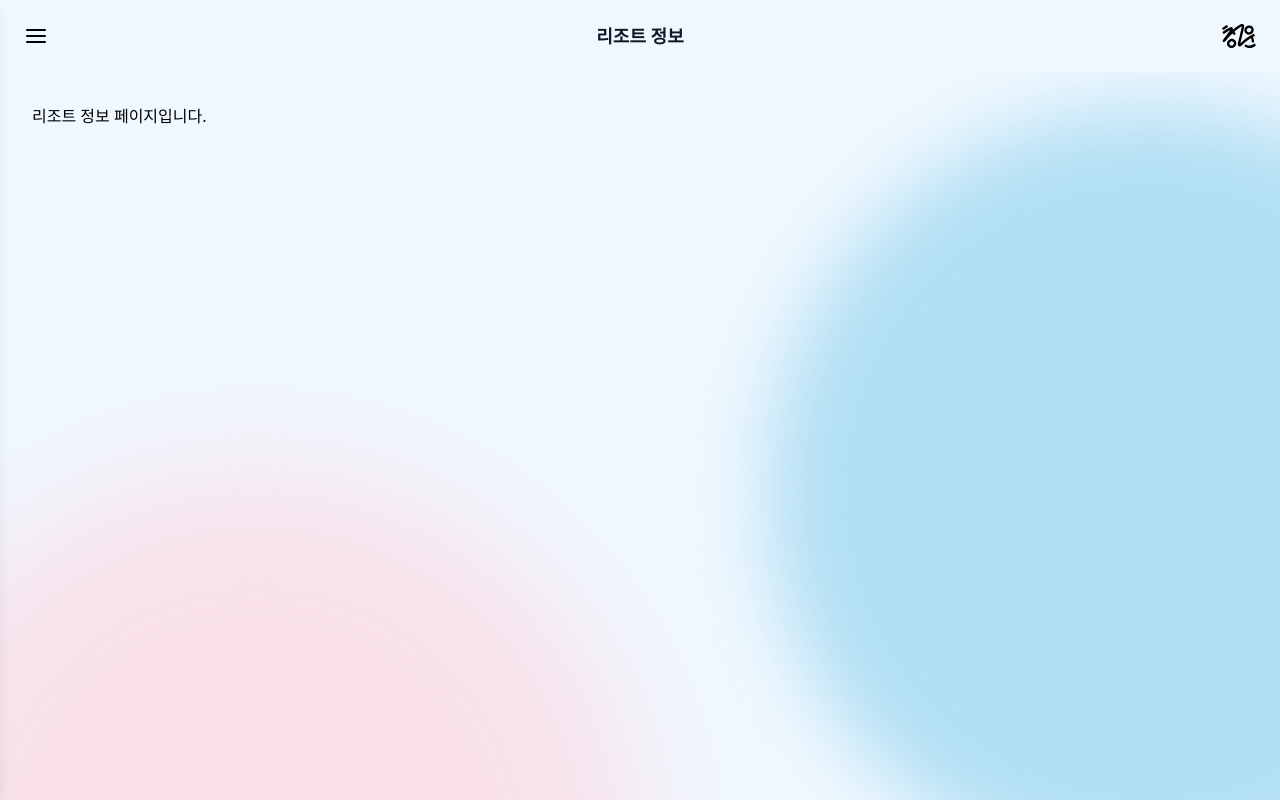
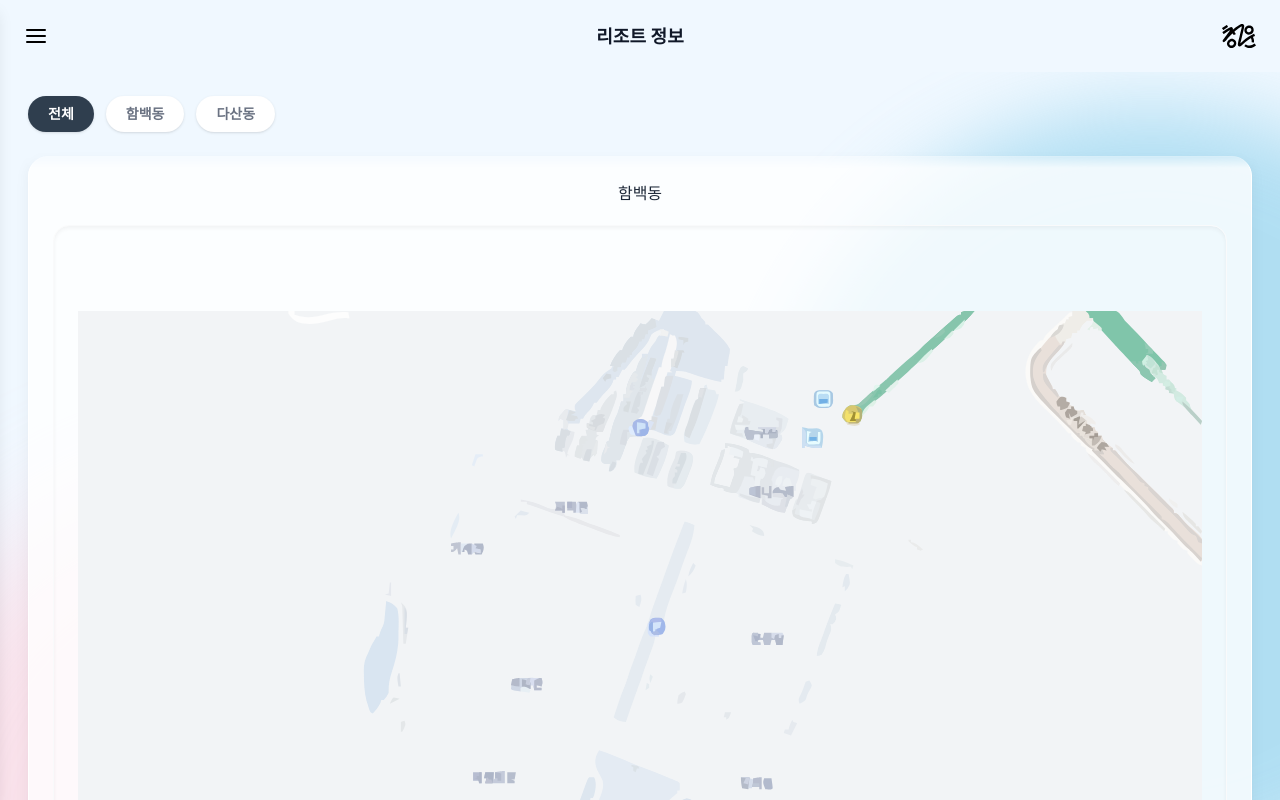
Before and after one commit to KAU-CHUNG-WOON-OT/front_end, a React (Vite) app: page /resort in a window 1280 px wide. Built offline with nearby package versions, Linux system fonts and the light colour scheme; a web font is replaced by a local one.

Commit message:
feat: 리조트 정보 페이지 퍼블리싱

```diff
--- a/src/pages/Resort.tsx
+++ b/src/pages/Resort.tsx
@@ -1,4 +1,84 @@
+import { useState } from "react";
+import { FiMapPin } from "react-icons/fi";
+
 const Resort = () => {
-  return <div className="p-8 text-black">리조트 정보 페이지입니다.</div>;
+  const [activeTab, setActiveTab] = useState("전체");
+
+  const resorts = [
+    {
+      id: 1,
+      name: "함백동",
+      location: "📍 OO홀 ",
+      time: "0월 00일 10:30~16:00"
+    },
+    {
+      id: 2,
+      name: "다산동",
+      location: "📍 OO홀 ",
+      time: "0월 00일 10:30~16:00"
+    },
+  ];
+
+  const filteredResorts = activeTab === "전체"
+    ? resorts
+    : resorts.filter((r) => r.name === activeTab);
+
+  return (
+    <div className="flex flex-col h-full w-full">
+
+      <div className="flex-none px-7 pt-6 pb-4 z-20 bg-transparent">
+        <div className="flex gap-3">
+          {["전체", "함백동", "다산동"].map((tab) => (
+            <button
+              key={tab}
+              onClick={() => setActiveTab(tab)}
+              className={`px-5 py-2 rounded-full text-sm font-bold transition-all shadow-sm ${
+                activeTab === tab
+                  ? "bg-[#2F3E4E] text-white"
+                  : "bg-white text-gray-500 hover:bg-gray-50"
+              }`}
+            >
+              {tab}
+            </button>
+          ))}
+        </div>
+      </div>
+
+      <div
+        className="flex-1 overflow-y-auto relative no-scrollbar"
+        style={{
+          maskImage: "linear-gradient(to bottom, transparent 0%, black 20px, black 100%)",
+          WebkitMaskImage: "linear-gradient(to bottom, transparent 0%, black 20px, black 100%)"
+        }}
+      >
+        <div className="flex flex-col gap-6 px-7 pb-24 pt-2">
+          {filteredResorts.map((item) => (
+            <div
+              key={item.id}
+              className="bg-white/80 backdrop-blur-sm rounded-[20px] p-6 shadow-[0_2px_15px_rgba(0,0,0,0.05)] border border-white flex flex-col items-center"
+            >
+              <h3 className="text-gray-800 mb-5 text-base">{item.name}</h3>
+
+              {/* 지도 이미지 */}
+              <div className="w-full aspect-square rounded-2xl mb-5 flex items-center justify-center overflow-hidden shadow-inner border border-gray-50">
+                 <img
+                   src="/map.svg"
+                   alt={`${item.name} 지도`}
+                   className="w-full h-full object-contain p-6 hover:scale-105 transition-transform duration-300"
+                 />
+              </div>
+
+              {/* 하단 정보 */}
+              <div className="flex items-center  text-xs text-gray-600 font-medium bg-gray-50 px-3 py-1.5 rounded-lg">
+                 <span>{item.location} | {item.time}</span>
+              </div>
+            </div>
+          ))}
+        </div>
+      </div>
+
+    </div>
+  );
 };
+
 export default Resort;
```
